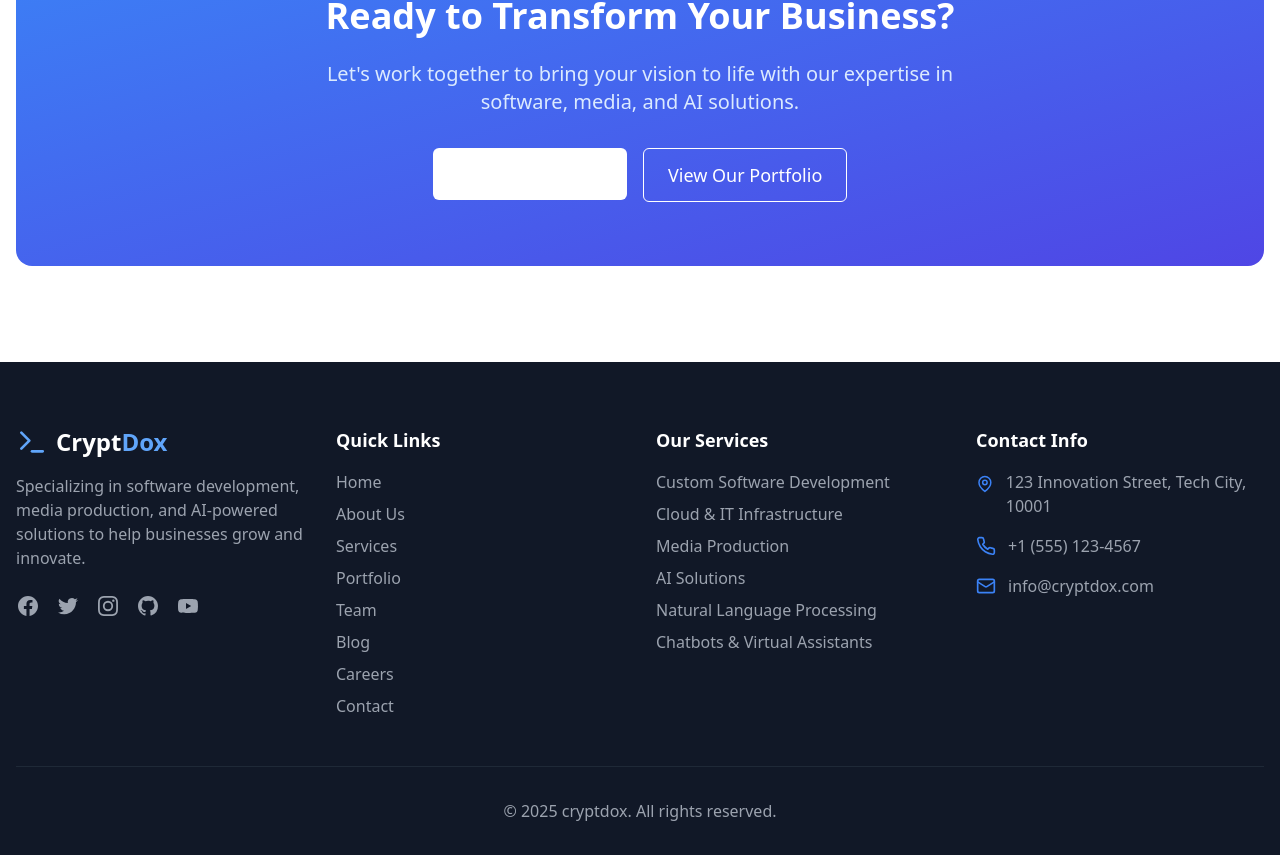
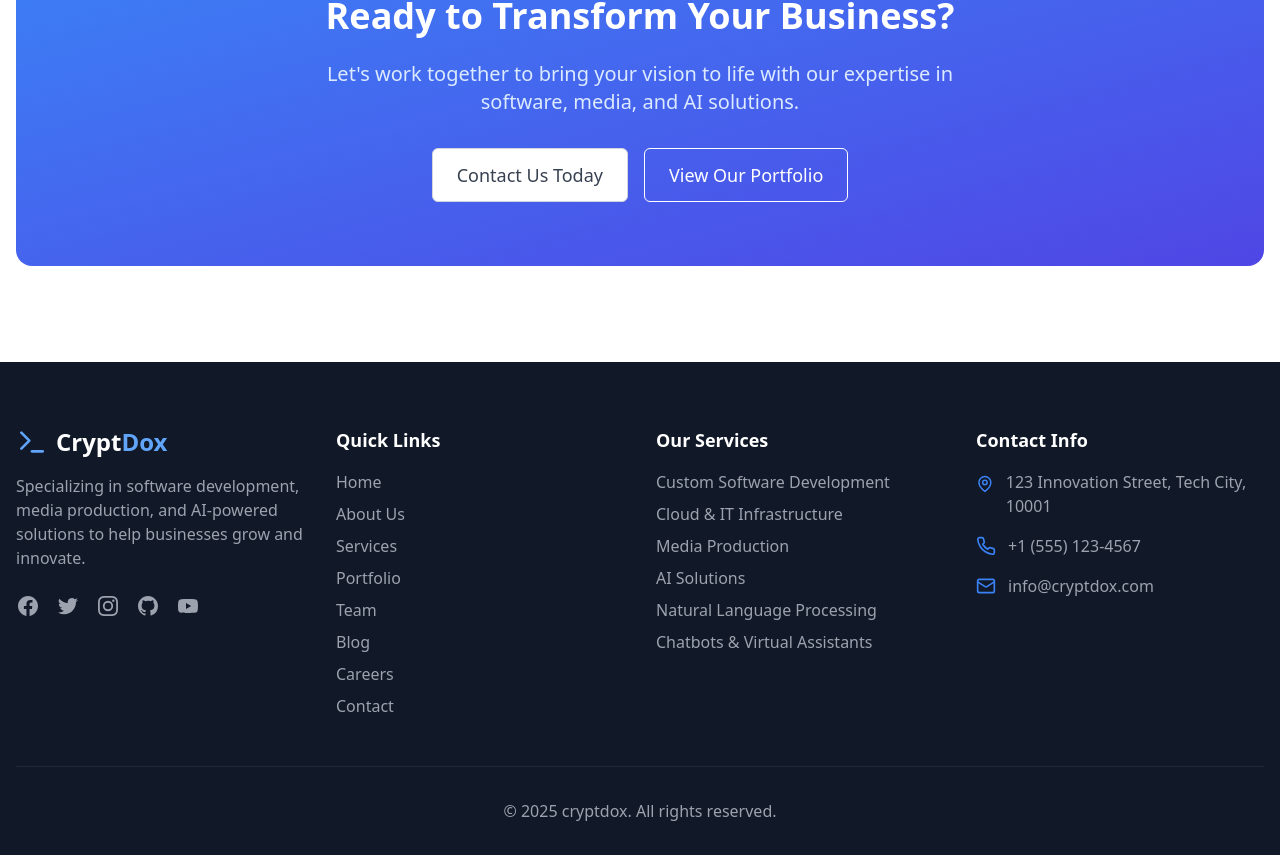
Before and after one commit to cryptdox/cryptdox-public-website, a React (Vite) app: page / in a window 1280 px wide. Shown: the part 2928-3783 px from the top of the page. Built offline with nearby package versions, Linux system fonts and the light colour scheme; no server answers; the database is empty.

Commit message:
color button

```diff
--- a/src/pages/HomePage.tsx
+++ b/src/pages/HomePage.tsx
@@ -602,6 +602,7 @@ const HomePage = () => {
             <div className="flex flex-col sm:flex-row justify-center gap-4">
               <Link to="/contact">
                 <Button
+                  variant="outline"
                   size="lg"
                   className="bg-white text-blue-600 hover:bg-blue-50"
                 >
```
